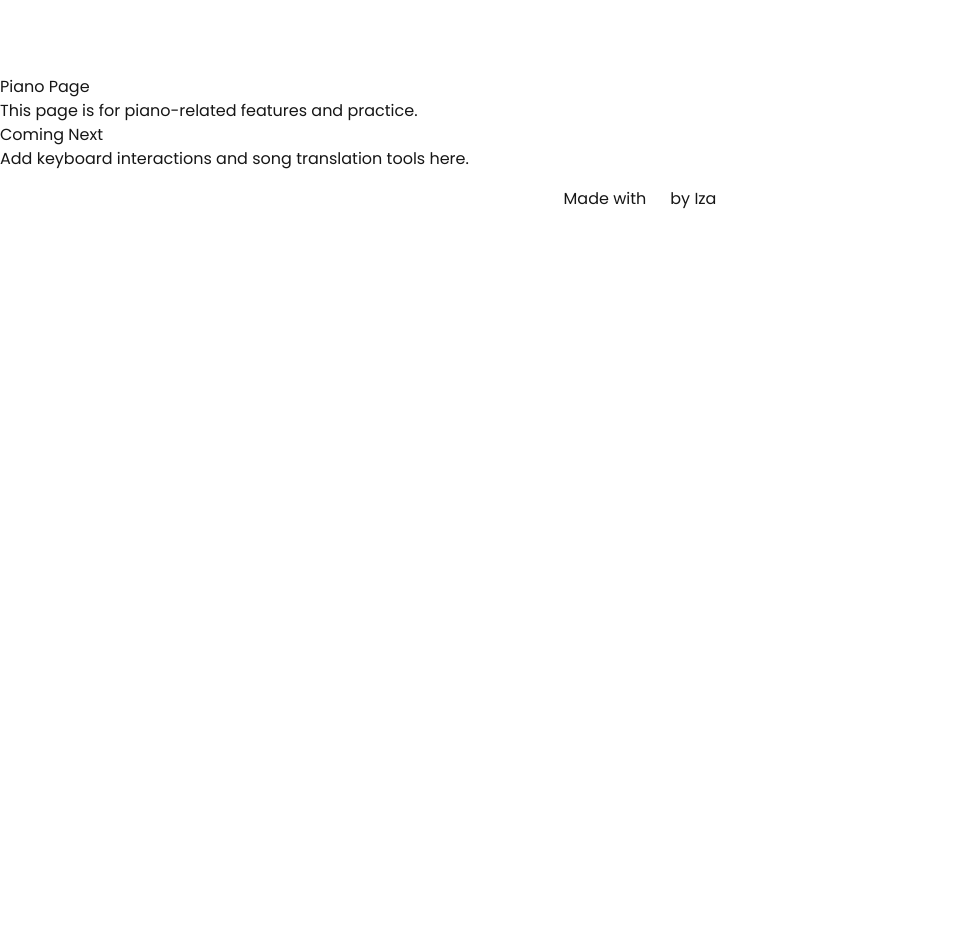
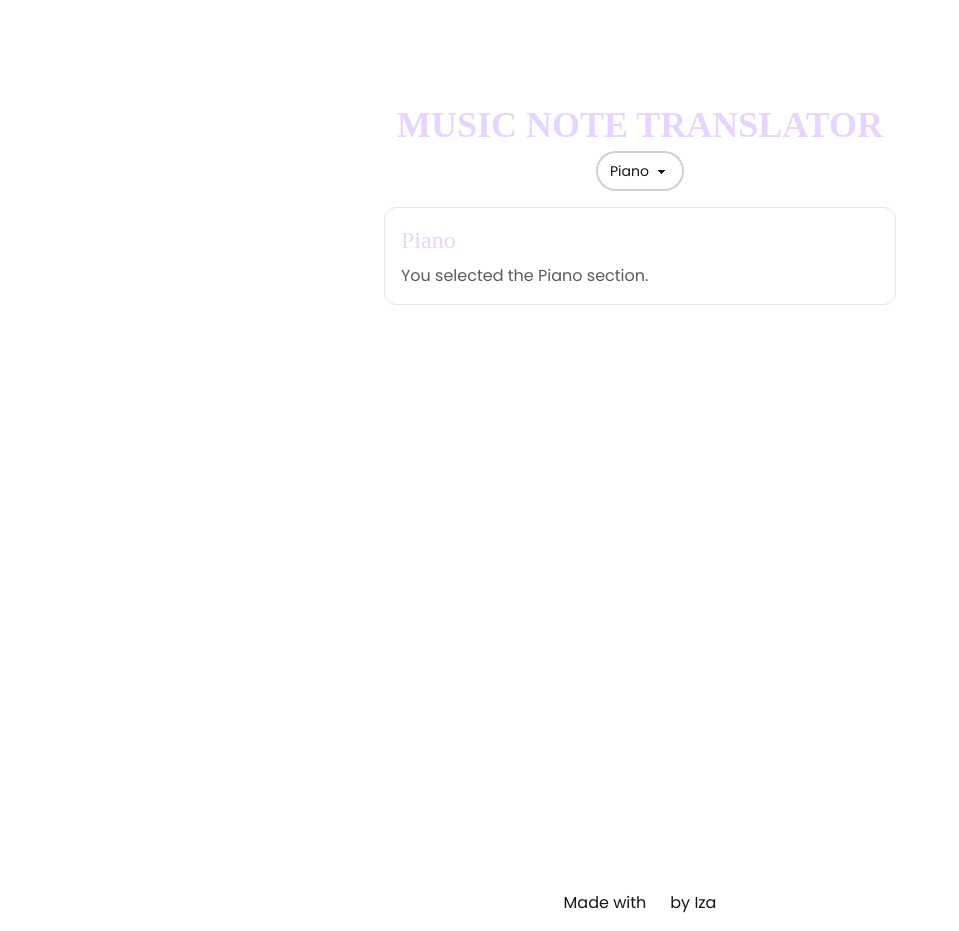
Before and after one commit to xmuwisa/heartopia-music, a SvelteKit app: page /music in a window 1280 px wide. Shown: the whole page, without its empty margins (0-959 px from the left). Before the commit the page ends 800 px from the top, so only its background shows below. Built offline with nearby package versions, Linux system fonts and the light colour scheme; some icons are missing; a web font is replaced by a local one.

Commit message:
added music note translator page

```diff
--- /dev/null
+++ b/src/lib/components/InstrumentSection.svelte
@@ -0,0 +1,10 @@
+<script lang="ts">
+	import type { Instrument } from '$lib/instruments';
+
+	export let instrument: Instrument;
+</script>
+
+<section class="w-full rounded-xl border border-base-300 bg-base-100 p-4">
+	<h2 class="title text-2xl text-primary">{instrument}</h2>
+	<p class="mt-2 text-base-content/70">You selected the {instrument} section.</p>
+</section>
--- /dev/null
+++ b/src/lib/instruments.ts
@@ -0,0 +1,3 @@
+export const INSTRUMENTS = ['Piano', 'Violin', 'Lute', 'Lyre', 'Cello', 'Guitar'] as const;
+
+export type Instrument = (typeof INSTRUMENTS)[number];
--- a/src/routes/+page.svelte
+++ b/src/routes/+page.svelte
@@ -1,13 +1,20 @@
 <section class="flex min-h-screen w-full flex-col items-center justify-start">
-	<div class="flex h-full w-full max-w-xl flex-col items-center justify-center gap-8">
+	<div class="flex h-full w-full max-w-xl flex-col items-center justify-center gap-8 p-8">
 		<div class="flex flex-col items-center justify-center">
-			<h1 class="title text-center text-7xl font-bold text-primary">HEARTOPIA</h1>
+			<h1 class="title text-center text-5xl font-bold text-primary sm:text-7xl">HEARTOPIA</h1>
 			<p class="text-lg font-bold text-base-content/25">MUSIC NOTE TRANSLATOR</p>
 		</div>
-		<p class="text-center text-base text-base-content/50">
-			Hi, Guest! This is a simple music note translator in progress.<br />Translate traditional
-			music notes to Heartopia music notes. Saved translations are saved on your browser's local
-			storage. <br />Start translating <a href="/music" class="text-primary underline">here</a>.
-		</p>
+		<div class="flex flex-col items-center justify-center gap-2">
+			<p class="text-center text-sm text-base-content/50 sm:text-base">
+				Hi, Guest!<br />This is a simple music note translator in progress.
+			</p>
+			<p class="text-center text-sm text-base-content/50 sm:text-base">
+				Translate traditional music notes to Heartopia music notes. Saved translations are saved on
+				your browser's local storage.
+			</p>
+			<p class="text-center text-sm text-base-content/50 sm:text-base">
+				Start translating <a href="/music" class="text-primary underline">here</a>.
+			</p>
+		</div>
 	</div>
 </section>
--- a/src/routes/music/+page.svelte
+++ b/src/routes/music/+page.svelte
@@ -1,7 +1,27 @@
-<h1>Piano Page</h1>
-<p>This page is for piano-related features and practice.</p>
+<script lang="ts">
+	import InstrumentSection from '$lib/components/InstrumentSection.svelte';
+	import { INSTRUMENTS, type Instrument } from '$lib/instruments';
 
-<section>
-	<h2>Coming Next</h2>
-	<p>Add keyboard interactions and song translation tools here.</p>
+	let selectedInstrument: Instrument = INSTRUMENTS[0];
+</script>
+
+<section class="flex min-h-screen w-full flex-col items-center justify-start">
+	<div class="flex h-full w-full max-w-xl flex-col items-center justify-center gap-4 p-8">
+		<div class="flex flex-col items-center justify-center gap-2">
+			<h1 class="title text-center text-4xl leading-none font-bold text-primary">
+				MUSIC NOTE TRANSLATOR
+			</h1>
+			<div class="rounded-xl">
+				<label class="form-control w-full">
+					<select class="select-bordered select w-full" bind:value={selectedInstrument}>
+						{#each INSTRUMENTS as instrument}
+							<option value={instrument}>{instrument}</option>
+						{/each}
+					</select>
+				</label>
+			</div>
+		</div>
+
+		<InstrumentSection instrument={selectedInstrument} />
+	</div>
 </section>
--- a/src/routes/settings/+page.svelte
+++ b/src/routes/settings/+page.svelte
@@ -24,8 +24,8 @@
 </script>
 
 <section class="flex min-h-screen w-full flex-col items-center justify-start">
-	<div class="flex h-full w-full max-w-xl flex-col items-center justify-center gap-4">
-		<h1 class="title mb-4 text-center text-7xl font-bold text-primary">SETTINGS</h1>
+	<div class="flex h-full w-full max-w-xl flex-col items-center justify-center gap-4 p-8">
+		<h1 class="title mb-4 text-center text-5xl font-bold text-primary sm:text-7xl">SETTINGS</h1>
 		<div class="w-full rounded-xl p-2">
 			<label class="form-control w-full">
 				<div class="mb-1">
```
